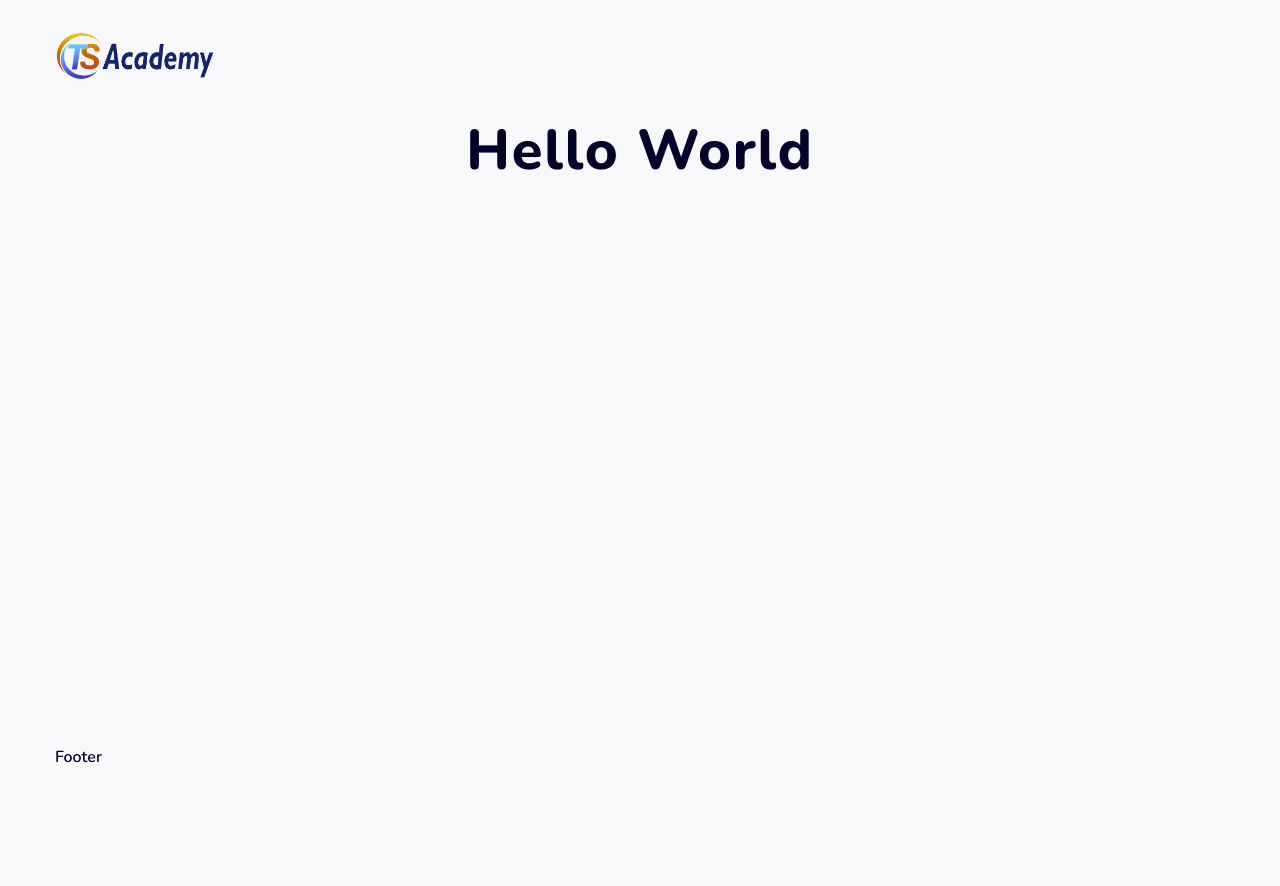
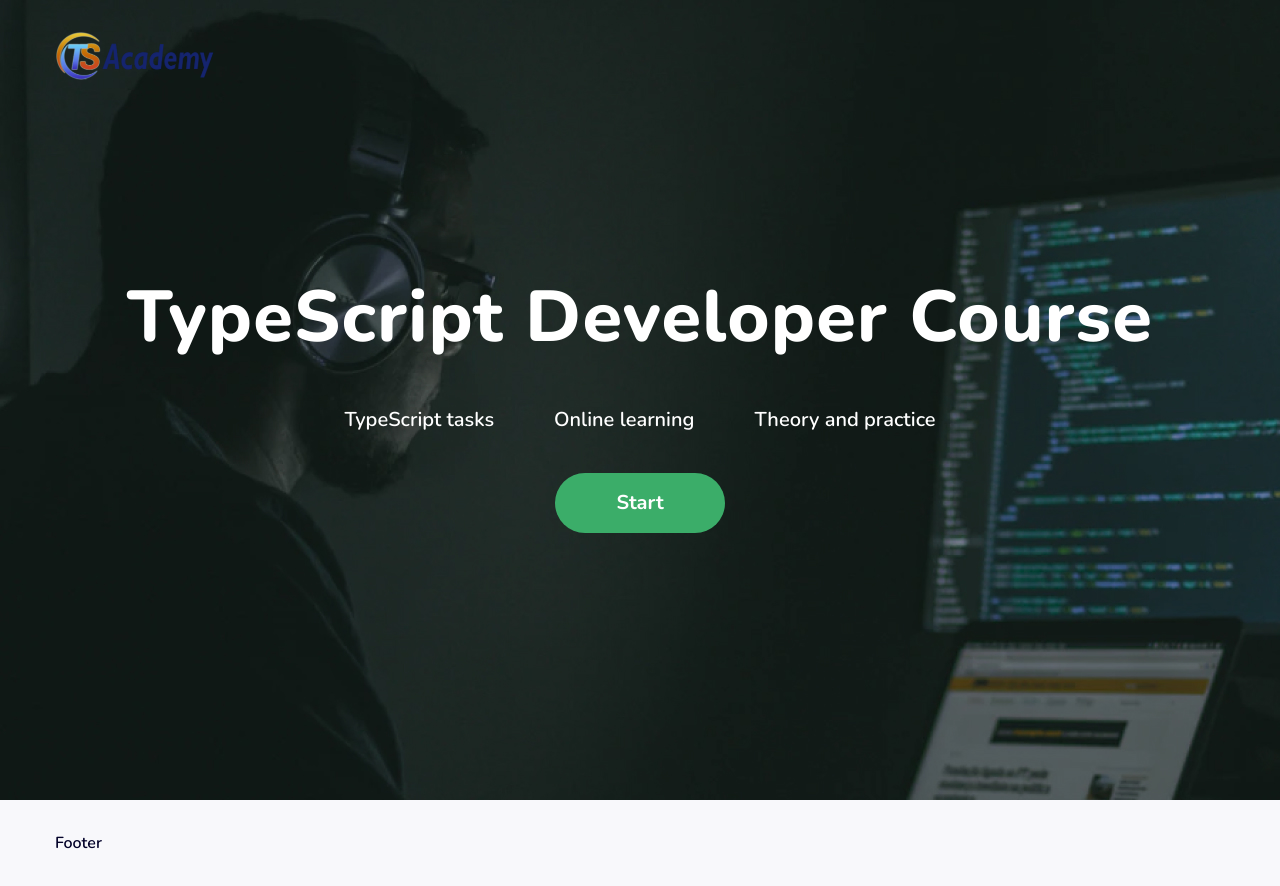
Before and after one commit to elian-cheng/rs-clone, a React (Create React App) app: page / in a window 1280 px wide. Before the commit the page ends 800 px from the top, so only its background shows below. Built offline with nearby package versions, Linux system fonts and the light colour scheme.

Commit message:
feat: add FullScreenBlock layot

```diff
--- a/src/App.js
+++ b/src/App.js
@@ -1,5 +1,6 @@
 import Footer from "./components/Footer/Footer";
 import Header from "./components/Header/Header";
+import FullScreenBlock from "./components/FullScreenBlock/FullScreenBlock";
 import "./styles.scss";
 
 function App() {
@@ -7,9 +8,7 @@ function App() {
     <>
       <Header />
       <main className="main">
-        <div className="main__container">
-          <h1>Hello World</h1>
-        </div>
+        <FullScreenBlock />
       </main>
       <Footer />
     </>
--- /dev/null
+++ b/src/components/FullScreenBlock/FullScreenBlock.scss
@@ -0,0 +1,56 @@
+.full-screen-block {
+  color: $colorWhite;
+  background-image: url("../../assets/images/fullScreenImage.jpg");
+  height: 100vh;
+  display: flex;
+  justify-content: center;
+  align-items: center;
+
+  &__container {
+    display: flex;
+    flex-direction: column;
+    align-items: center;
+  }
+  &__title {
+    font-size: 72px;
+    margin-bottom: 40px;
+  }
+
+  &__list {
+    display: flex;
+    justify-content: space-around;
+    margin-bottom: 40px;
+    font-size: 20px;
+    column-gap: 60px;
+  }
+
+  &__button {
+    font-weight: $fontBold;
+    font-size: 20px;
+    height: 60px;
+    width: 170px;
+    background-color: $colorGreen;
+    border-radius: 30px;
+    transition: all 0.5s;
+    &:hover {
+      background-color: $colorBlueDark;
+    }
+  }
+}
+
+@media (max-width: 768px) {
+  .full-screen-block {
+    background-position-x: 65%;
+    &__title {
+      font-size: 40px;
+      margin-bottom: 20px;
+    }
+    &__list {
+      font-size: 20px;
+      flex-direction: column;
+      justify-content: space-between;
+      align-items: center;
+      row-gap: 10px;
+    }
+  }
+}
--- /dev/null
+++ b/src/components/FullScreenBlock/FullScreenBlock.tsx
@@ -0,0 +1,17 @@
+import React from "react";
+
+export default function FullScreenBlock() {
+  return (
+    <div className="full-screen-block">
+      <div className="full-screen-block__container">
+        <h2 className="full-screen-block__title">TypeScript Developer Course</h2>
+        <ul className="full-screen-block__list">
+          <li className="full-screen-block__list-item">TypeScript tasks</li>
+          <li className="full-screen-block__list-item">Online learning</li>
+          <li className="full-screen-block__list-item">Theory and practice</li>
+        </ul>
+        <button className="full-screen-block__button">Start</button>
+      </div>
+    </div>
+  );
+}
--- a/src/components/Header/Header.scss
+++ b/src/components/Header/Header.scss
@@ -1,5 +1,7 @@
 .header {
+  width: 100%;
   padding: 2rem 0;
+  position: fixed;
 }
 
 .header__logo {
--- a/src/styles.scss
+++ b/src/styles.scss
@@ -5,4 +5,5 @@
 @import "./styles/base/fonts";
 
 @import "./components/Header/Header";
+@import "./components/FullScreenBlock/FullScreenBlock";
 @import "./components/Footer/Footer";
```
Also changed, not shown: src/assets/images/fullScreenImage.jpg (added).
